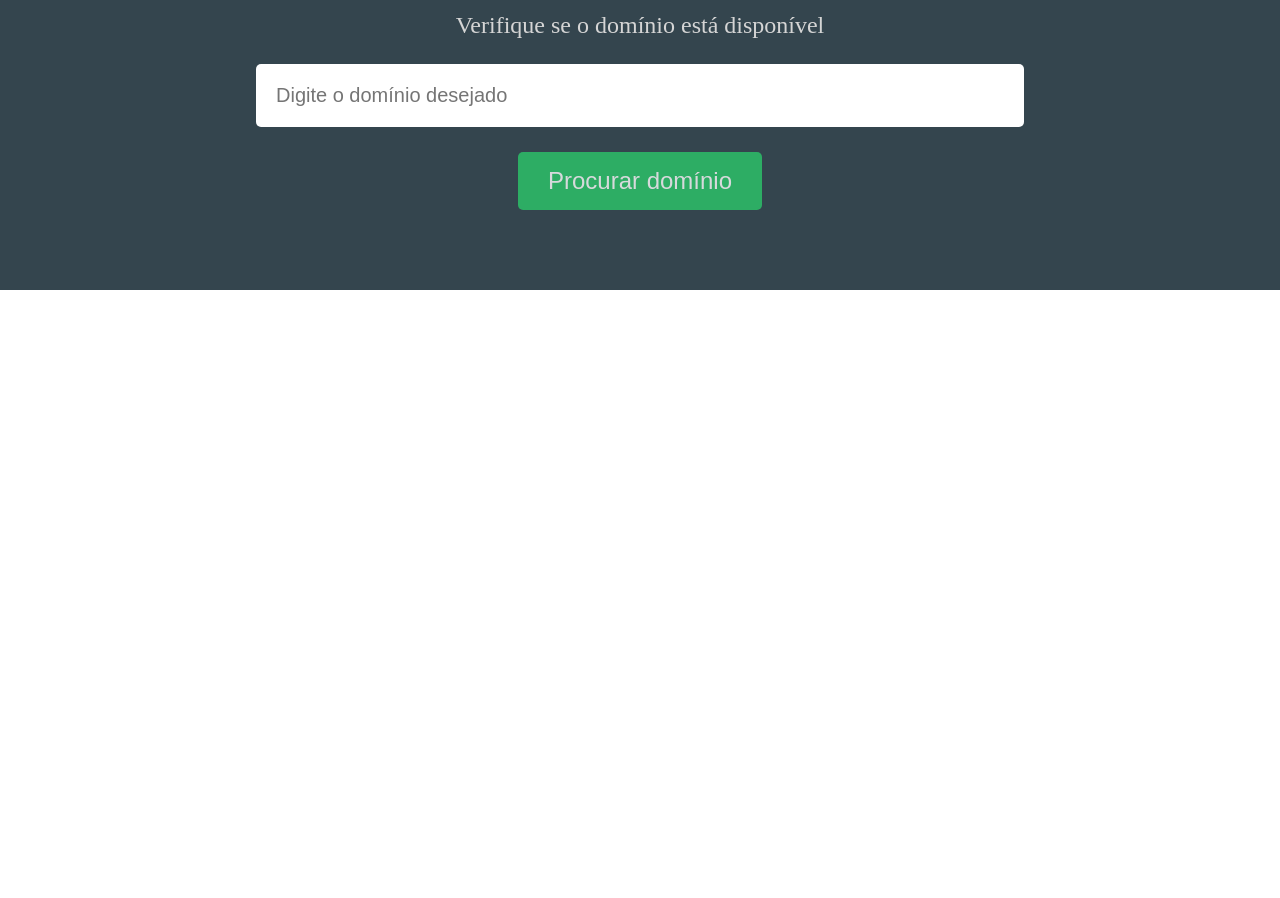
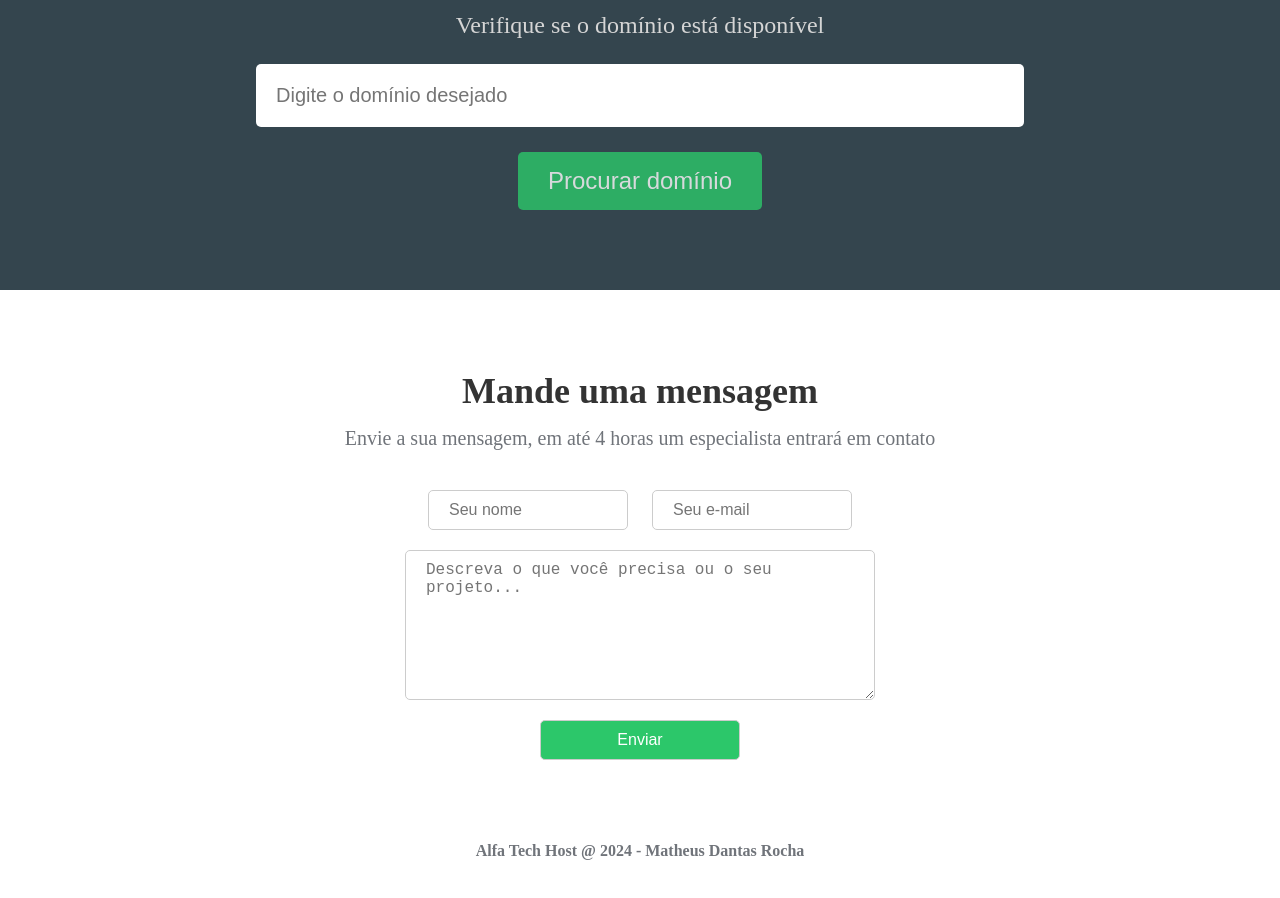
Before and after one commit to MatheusDevPro/8_HDC_HOST, a plain HTML site: page index.html in a window 1280 px wide. Shown: the part 1762-2660 px from the top of the page. Before the commit the page ends 2052 px from the top, so only its background shows below. Drawn offline with Linux system fonts and the light colour scheme.

Commit message:
Mais linhas adicionadas no projetos

```diff
--- a/css/styles.css
+++ b/css/styles.css
@@ -256,3 +256,53 @@ nav{
 .searchdomain-container input[type="submit"]:hover {
   opacity: 1;
 }
+
+/* contact form */
+.contact-container {
+  text-align: center;
+  padding: 5rem 0 2rem 0;
+}
+
+.contact-container h2 {
+  font-size: 36px;
+  margin-bottom: 15px;
+}
+
+.contact-container p {
+  font-size: 20px;
+  margin-bottom: 40px;
+}
+
+.contact-container input,
+.contact-container textarea {
+  width: 200px;
+  padding: 10px 20px;
+  font-size: 16px;
+  border-radius: 5px;
+  border: 1px solid #ccc;
+  margin: 0 10px 20px;
+}
+
+.contact-container textarea {
+  display: block;
+  margin: 0 auto 20px;
+  width: 470px;
+  height: 150px;
+}
+
+.contact-container input[type="submit"] {
+  display: block;
+  margin: 0 auto;
+  background-color: #2cc76a;
+  color: #fff;
+  cursor: pointer;
+}
+
+/* footer */
+footer {
+  text-align: center;
+  font-weight: bold;
+  margin: 50px 0 100px;
+}
+
+/* responsividade */
--- a/index.html
+++ b/index.html
@@ -145,8 +145,32 @@
             <input type="submit" value="Procurar domínio" />
           </form>
         </section>
+        <section class="contact-container">
+          <h2>Mande uma mensagem</h2>
+          <p>
+            Envie a sua mensagem, em até 4 horas um especialista entrará em
+            contato
+          </p>
+          <form>
+            <input type="text" name="name" id="name" placeholder="Seu nome" />
+            <input
+              type="email"
+              name="email"
+              id="email"
+              placeholder="Seu e-mail"
+            />
+            <textarea
+              name="message"
+              id="message"
+              placeholder="Descreva o que você precisa ou o seu projeto..."
+            ></textarea>
+            <input type="submit" value="Enviar" />
+          </form>
+        </section>
       </main>
-
+      <footer>
+        <p>Alfa Tech Host @ 2024 - Matheus Dantas Rocha</p>
+      </footer>
     </div>
   </body>
 </html>
```
